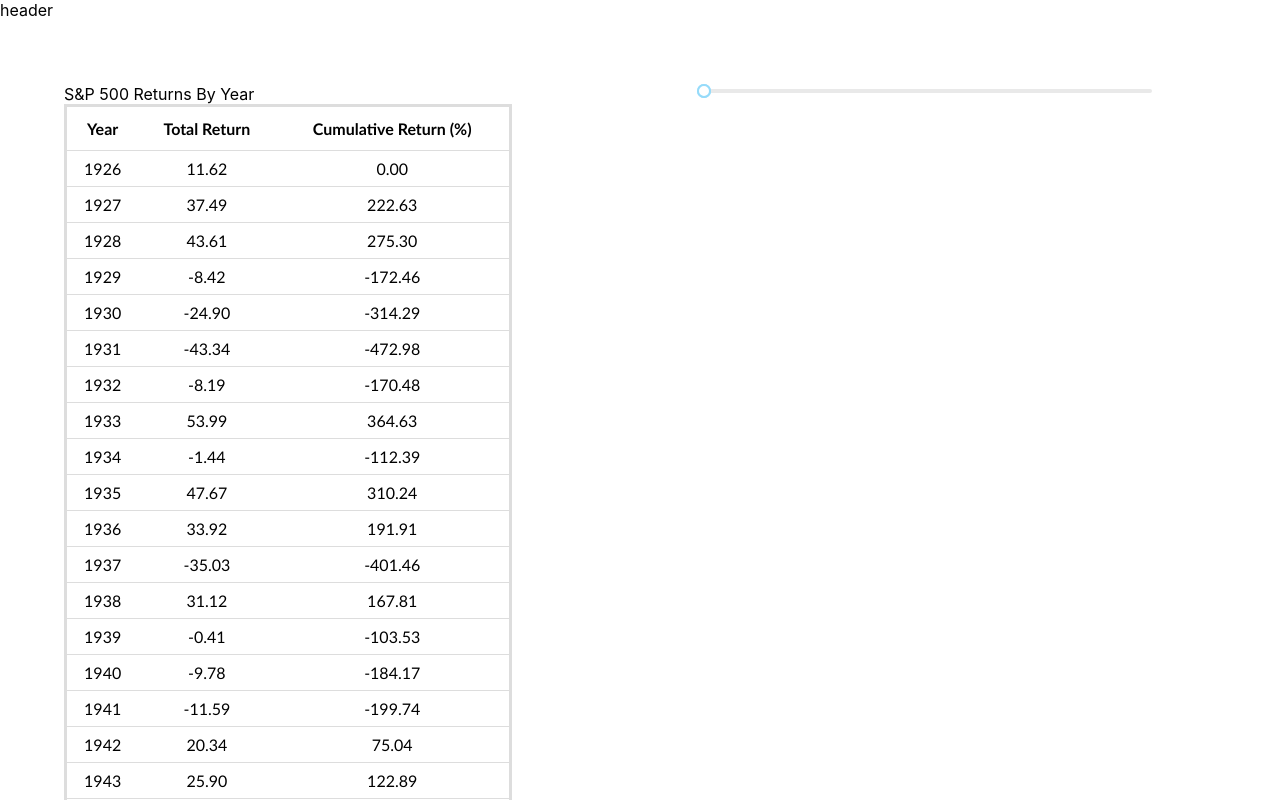
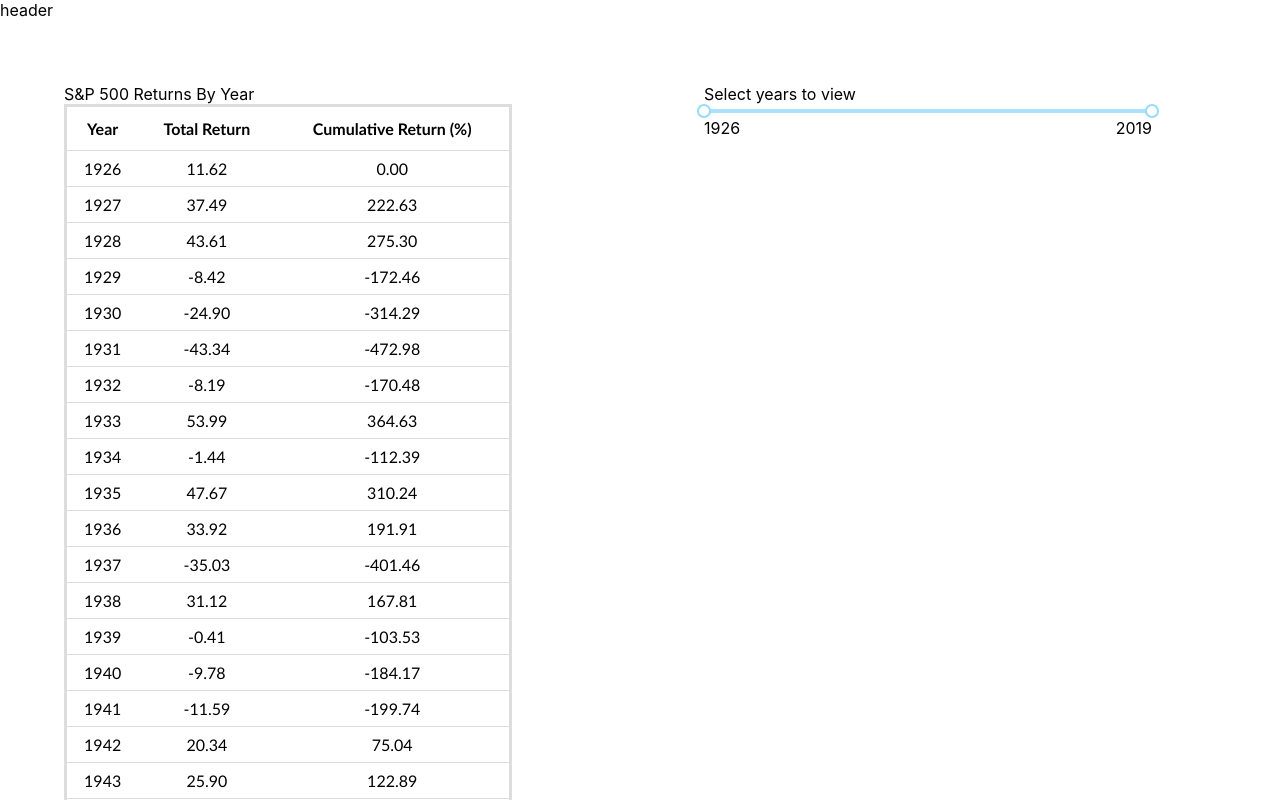
Before and after one commit to mc0918/RetireUp_Coding_Test, a React (Create React App) app: page / in a window 1280 px wide. Shown: the top 800 px of the page. Built offline with nearby package versions, Linux system fonts and the light colour scheme.

Commit message:
added labels to slider... rc-slider's tooltip API not great with React 17

```diff
--- a/src/components/table/Table.js
+++ b/src/components/table/Table.js
@@ -13,6 +13,7 @@
 
 //doing this in useEffect() sometimes causes Table to render in descending order first
 const sortedReturns = returns.default.reverse();
+
 
 function calculateCumulativeReturn(tableData) {
   let initialReturn = parseFloat(tableData[0].totalReturn);
@@ -42,6 +43,7 @@
   }
 }
 
+//TODO: Table must re-render to display current max or min value
 export const Table = () => {
   const [rows, setRows] = useState([]);
   const [filteredRows, setFilteredRows] = useState([]);
@@ -58,7 +60,6 @@
       (row) => row.year >= yearRange.minYear && row.year <= yearRange.maxYear
     );
     setFilteredRows(calculateCumulativeReturn(updatedRows));
-    console.log(filteredRows);
   };
   // empty array passed as second argument so useEffect only runs once in case of multiple renders (S&P 500 Total Returns won't change)
   useEffect(() => {
@@ -93,6 +94,7 @@
     });
   };
 
+
   return (
     <div className="flex-grid">
       <div className="flex-column">
@@ -105,11 +107,16 @@
         </table>
       </div>
       <div className="flex-column">
+          <label>Select years to view</label>
         <Range
           min={1926}
           max={2019}
+          defaultValue={[1926,2019]}
           onChange={(event) => handleChange(event)}
         />
+        {/* React 17 and rc-slider's tooltip API cause problems when mousing over the handle, likely due to findDomNode's deprecation/lifecycles with functional components*/}
+        <label>{yearRange.minYear}</label>
+        <label style={{float: "right"}}>{yearRange.maxYear}</label>
       </div>
     </div>
   );
```
Also changed, not shown: public/index.html (+5 -27 lines).
